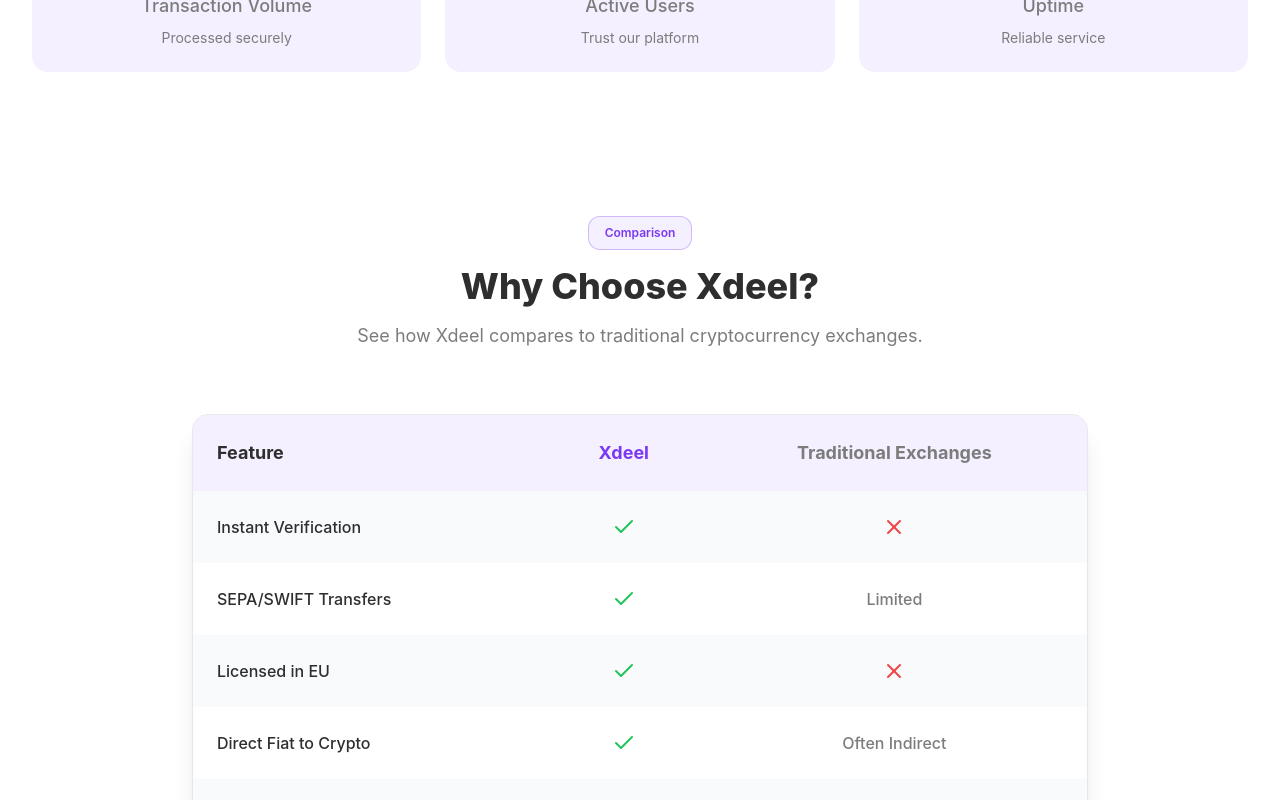
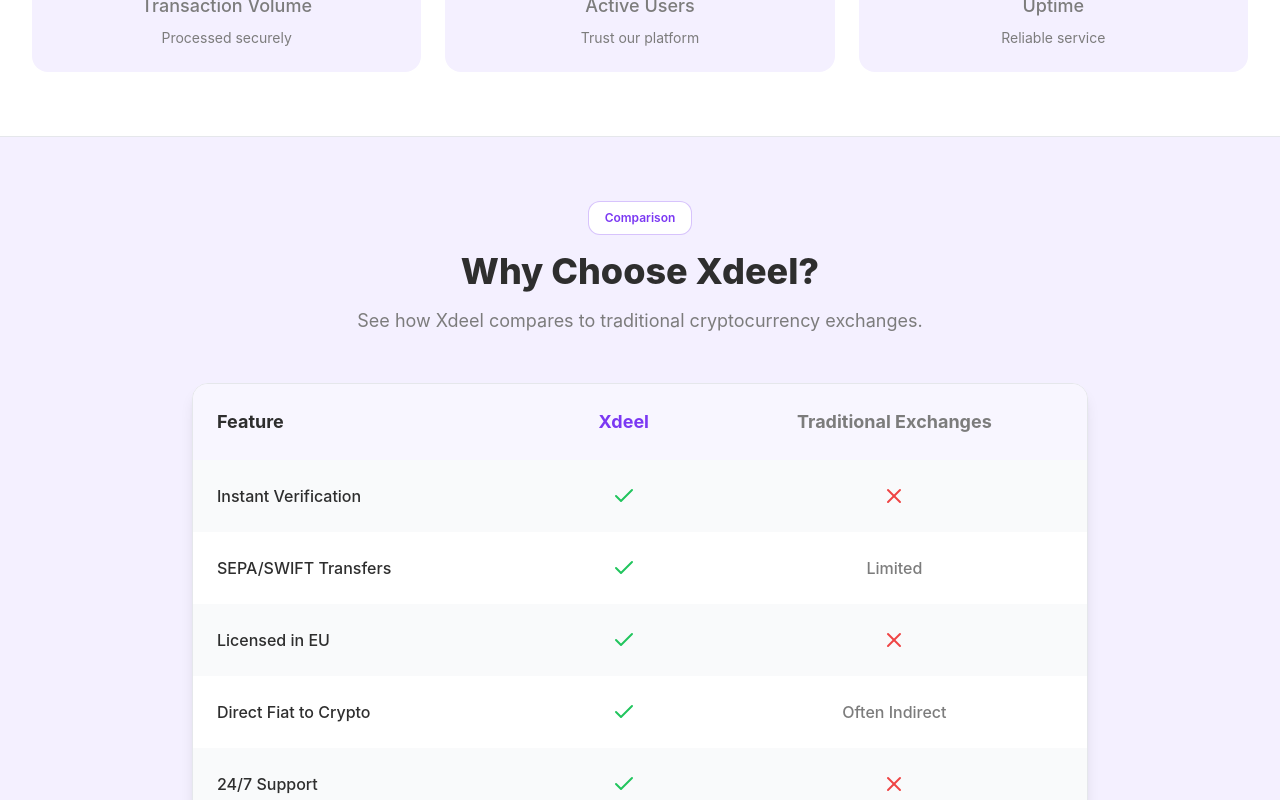
Before and after one commit to cidrus-money-org/xdeel-nexus-web, a React (Vite) app: page / in a window 1280 px wide. Shown: the part 2800-3600 px from the top of the page. Built offline with nearby package versions, Linux system fonts and the light colour scheme.

Commit message:
Fix: Improve comparison section styling
Updated the "Why Choose Xdeel?" comparison section to use a light background color, added a subtle top border, and applied a shadow to the card for better visual clarity.

```diff
--- a/src/components/home/Comparison.tsx
+++ b/src/components/home/Comparison.tsx
@@ -38,10 +38,10 @@ export const Comparison = () => {
   ];
 
   return (
-    <section className="py-20 bg-white w-full">
+    <section className="py-16 bg-[#F4F0FF] w-full border-t border-gray-200">
       <div className="w-full px-6 lg:px-8">
-        <div className="text-center mb-16">
-          <Badge variant="outline" className="mb-4 text-[#7B38F3] border-[#7B38F3]/30 bg-[#F4F0FF] px-4 py-2 rounded-xl">
+        <div className="text-center mb-12">
+          <Badge variant="outline" className="mb-4 text-[#7B38F3] border-[#7B38F3]/30 bg-white px-4 py-2 rounded-xl">
             Comparison
           </Badge>
           <h2 className="text-3xl lg:text-4xl font-extrabold text-[#2E2E2E] mb-4">
@@ -53,11 +53,11 @@ export const Comparison = () => {
         </div>
 
         <div className="max-w-4xl mx-auto">
-          <Card className="bg-white border-gray-200 shadow-xl rounded-2xl overflow-hidden">
+          <Card className="bg-white border-gray-200 shadow-lg rounded-2xl overflow-hidden">
             <CardContent className="p-0">
               <div className="overflow-x-auto">
                 <table className="w-full">
-                  <thead className="bg-[#F4F0FF]">
+                  <thead className="bg-[#F8F6FF]">
                     <tr>
                       <th className="text-left p-6 text-[#2E2E2E] font-bold text-lg">Feature</th>
                       <th className="text-center p-6 text-[#7B38F3] font-bold text-lg">Xdeel</th>
```
